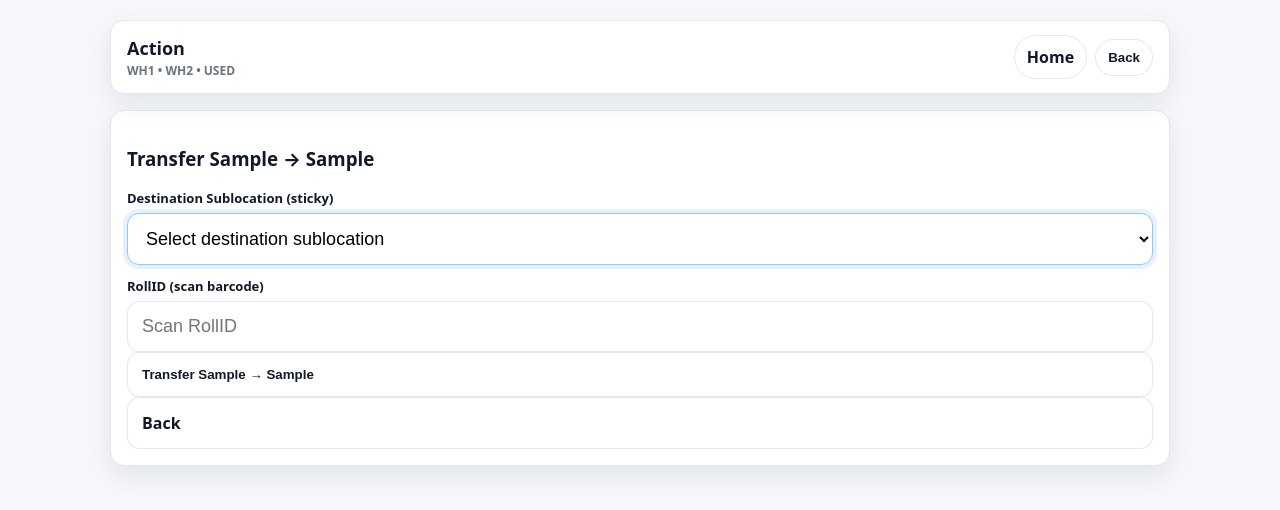
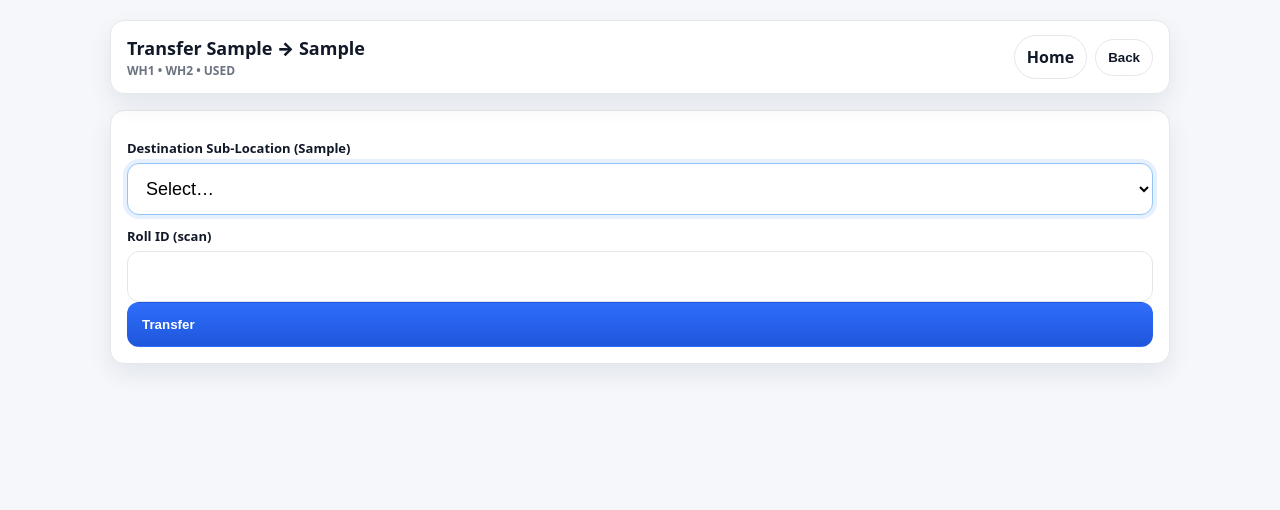
Before and after one commit to TomasOrrego11/Roll-Inventory, a Python web app: template templates/transfer.html in a window 1280 px wide. Shown: the top 510 px of the page. Run offline with Jinja, Linux system fonts and the light colour scheme; the template is opened without the code that fills it: most values are stand-ins (such as "Sample title", 1, 10 or a date in 2020).

Commit message:
Update transfer.html

```diff
--- a/templates/transfer.html
+++ b/templates/transfer.html
@@ -1,47 +1,20 @@
 {% extends "base.html" %}
-{% set title = "Action" %}
+{% set title = "Transfer " ~ from_wh ~ " → " ~ to_wh %}
 {% block content %}
-<form method="post" autocomplete="off">
 
-  {% if consume_mode %}
-    {% set title = "Consume → CONSUMED" %}
-    <h3>Consume roll (move to CONSUMED)</h3>
+<form method="POST" action="{{ url_for('transfer_form', from_wh=from_wh, to_wh=to_wh) }}">
+  <label>Destination Sub-Location ({{ to_wh }})</label>
+  <select name="location" id="location" required>
+    <option value="" disabled selected>Select…</option>
+    {% for loc in locations %}
+      <option value="{{ loc }}">{{ loc }}</option>
+    {% endfor %}
+  </select>
 
-  {% elif remove_mode %}
-    {% set title = "Remove → USED" %}
-    <h3>Remove roll (move to USED)</h3>
+  <label>Roll ID (scan)</label>
+  <input type="text" name="roll_id" id="roll_id" required autocomplete="off">
 
-  {% else %}
-    {% set title = "Transfer " ~ from_wh ~ " → " ~ to_wh %}
-    <h3>Transfer {{ from_wh }} → {{ to_wh }}</h3>
-
-    <label>Destination Sublocation (sticky)</label>
-    <select name="dest_sublocation" required>
-      <option value="" disabled {% if not sticky_dest_subloc %}selected{% endif %}>Select destination sublocation</option>
-      {% for s in dest_sublocs %}
-        <option value="{{ s }}" {% if sticky_dest_subloc == s %}selected{% endif %}>{{ s }}</option>
-      {% endfor %}
-    </select>
-  {% endif %}
-
-  <label>RollID (scan barcode)</label>
-  <input name="roll_id" id="roll_id" placeholder="Scan RollID" required autofocus>
-
-  {% if consume_mode %}
-    <button class="btn" type="submit">Consume → CONSUMED</button>
-  {% elif remove_mode %}
-    <button class="btn" type="submit">Remove → USED</button>
-  {% else %}
-    <button class="btn" type="submit">Transfer {{ from_wh }} → {{ to_wh }}</button>
-  {% endif %}
-
-  <a class="btn" href="{{ url_for('home') }}">Back</a>
+  <button class="btn primary" type="submit">Transfer</button>
 </form>
 
-<script>
-  document.addEventListener("DOMContentLoaded", () => {
-    const el = document.getElementById("roll_id");
-    if (el) el.focus();
-  });
-</script>
 {% endblock %}
```
